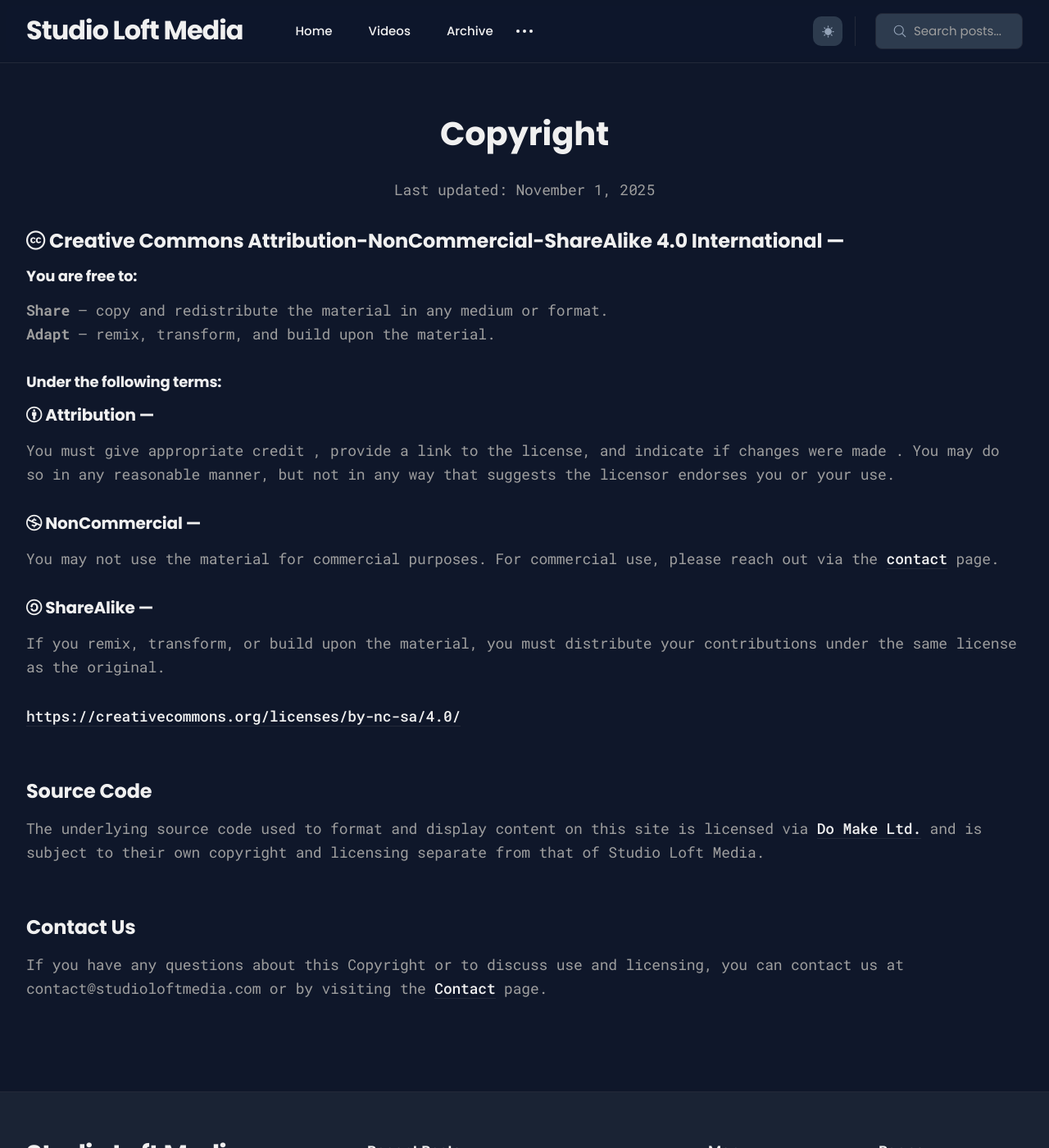
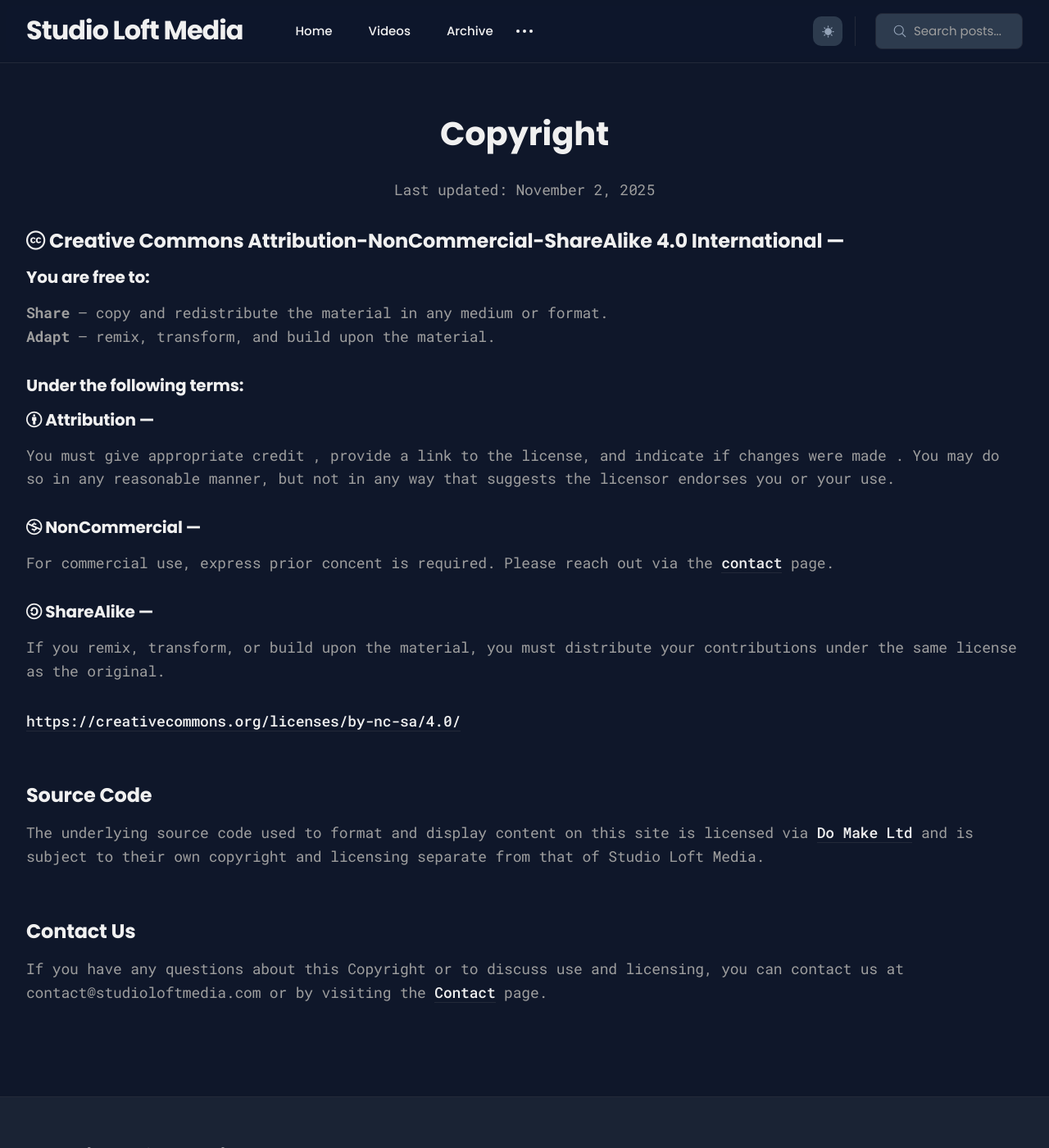
Before and after one commit to studioloft/studioloft.github.io, a Jekyll site: the page built from _pages/copyright.md, in a window 1280 px wide and 1400 px high. Shown: the whole window at 82% size. Built offline with Jekyll 4.4.1, drawn with Linux system fonts in a browser that asks for light colours.

Commit message:
copyright copy update

```diff
--- a/_pages/copyright.md
+++ b/_pages/copyright.md
@@ -4,26 +4,26 @@ title: Copyright
 permalink: /copyright/
 ---
 
-<p style="text-align: center;">Last updated: November 1, 2025</p>
+<p style="text-align: center;">Last updated: November 2, 2025</p>
 
 <h3><i class="fa-brands fa-creative-commons"></i> Creative Commons Attribution-NonCommercial-ShareAlike 4.0 International —</h3>
-<h5>You are free to:</H5>
+<h4>You are free to:</H4>
 <b>Share</B> — copy and redistribute the material in any medium or format.
 <br>
 <b>Adapt</b> — remix, transform, and build upon the material.
 <br>
-<H5>Under the following terms:</h5>
+<H4>Under the following terms:</h4>
 <h4><i class="fa-brands fa-creative-commons-by"></i> Attribution —</h4>
 You must give appropriate credit , provide a link to the license, and indicate if changes were made . You may do so in any reasonable manner, but not in any way that suggests the licensor endorses you or your use.
 <h4><i class="fa-brands fa-creative-commons-nc"></i> NonCommercial —</h4>
-You may not use the material for commercial purposes. For commercial use, please reach out via the <a href="/contact/">contact</a> page.
+For commercial use, express prior concent is required. Please reach out via the <a href="/contact/">contact</a> page.
 <h4><i class="fa-brands fa-creative-commons-sa"></i> ShareAlike —</h4>
 If you remix, transform, or build upon the material, you must distribute your contributions under the same license as the original.
 
 <a href="https://creativecommons.org/licenses/by-nc-sa/4.0/">https://creativecommons.org/licenses/by-nc-sa/4.0/</a>
 <br><br>
 <h3>Source Code</h3>
-The underlying source code used to format and display content on this site is licensed via <a href="https://jekyllthemes.io/">Do Make Ltd.</a> and is subject to their own copyright and licensing separate from that of Studio Loft Media.
+The underlying source code used to format and display content on this site is licensed via <a href="https://jekyllthemes.io/">Do Make Ltd</a> and is subject to their own copyright and licensing separate from that of Studio Loft Media.
 <br><br>
 <h3>Contact Us</h3>
 If you have any questions about this Copyright or to discuss use and licensing, you can contact us at contact@studioloftmedia.com or by visiting the <a href="/contact/">Contact</a> page.
```
